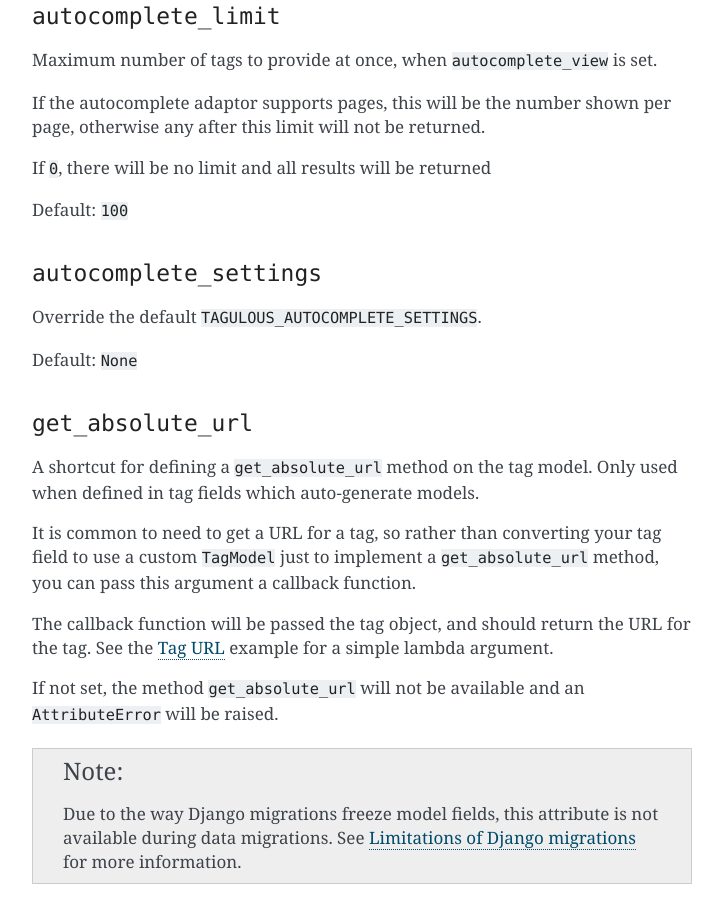
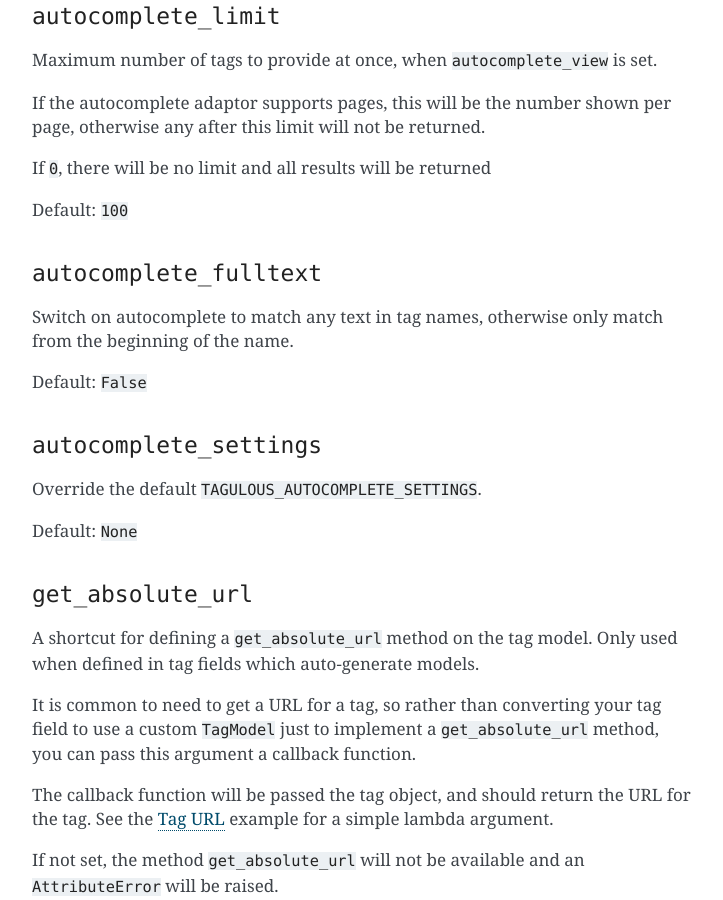
Before and after one commit to radiac/django-tagulous, a Sphinx documentation site: the page built from docs/tag_options.rst, in a window 1280 px wide and 900 px high, scrolled down 3444 px. Shown: the whole window, without its empty margins (388-1111 px from the left). Built offline with Sphinx 7.4.7, drawn with Linux system fonts in a browser that asks for light colours; some of the changed text lies outside the part shown.

Commit message:
Update tag_options.rst

```diff
--- a/docs/tag_options.rst
+++ b/docs/tag_options.rst
@@ -199,6 +199,15 @@ If ``0``, there will be no limit and all results will be returned
 Default: ``100``
 
 
+.. _option_autocomplete_fulltext:
+
+``autocomplete_fulltext``
+----------------------
+Switch on autocomplete to match any text in tag names, otherwise only match from the beginning of the name.
+
+Default: ``False``
+
+
 .. _option_autocomplete_settings:
 
 ``autocomplete_settings``
```
